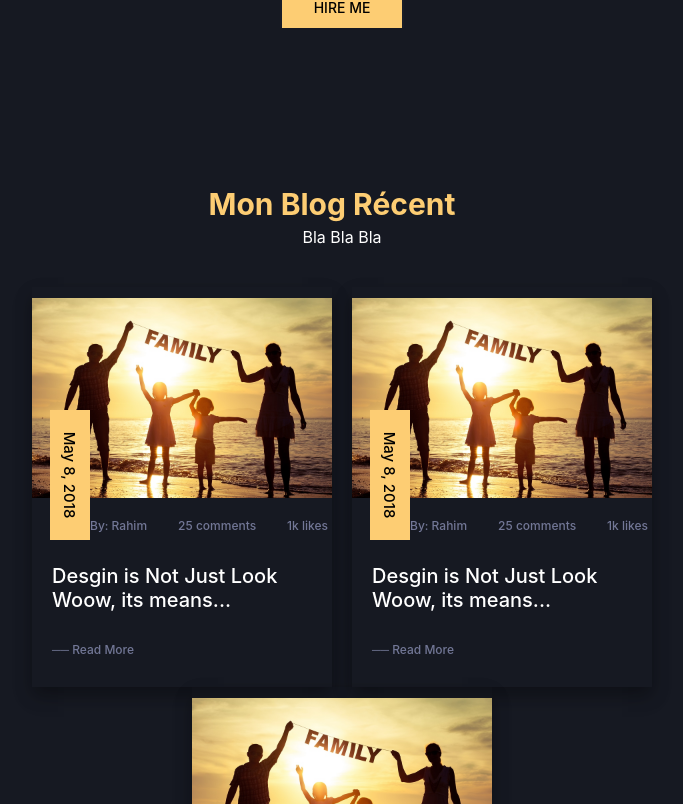
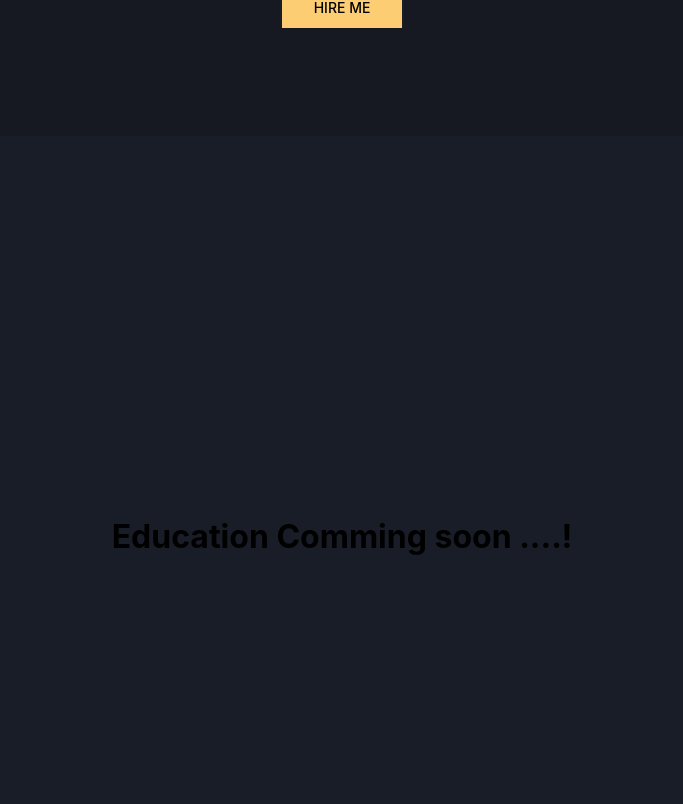
Before and after one commit to rahou0/portfolio, a React (Create React App) app: page / in a window 1280 px wide. Shown: the part 3196-4000 px from the top of the page, without its empty margins (298-981 px from the left). Built offline with nearby package versions, Linux system fonts and the light colour scheme.

Commit message:
add features

```diff
--- a/src/App.js
+++ b/src/App.js
@@ -24,7 +24,7 @@ function App() {
             <AboutPage />
             <PortfolioPage />
             <SayHelloPage />
-            {/* <EducationPage /> */}
+            <EducationPage />
             <BlogPage />
             <ContactPage />
           </Route>
--- a/src/containers/EducationPage/index.js
+++ b/src/containers/EducationPage/index.js
@@ -21,7 +21,9 @@ const EducationPageContainer = styled.div`
 function EducationPage() {
   return (
     <PageContainer>
-      <EducationPageContainer></EducationPageContainer>
+      <EducationPageContainer>
+        <h1>Education Comming soon ....!</h1>
+      </EducationPageContainer>
     </PageContainer>
   );
 }
```
